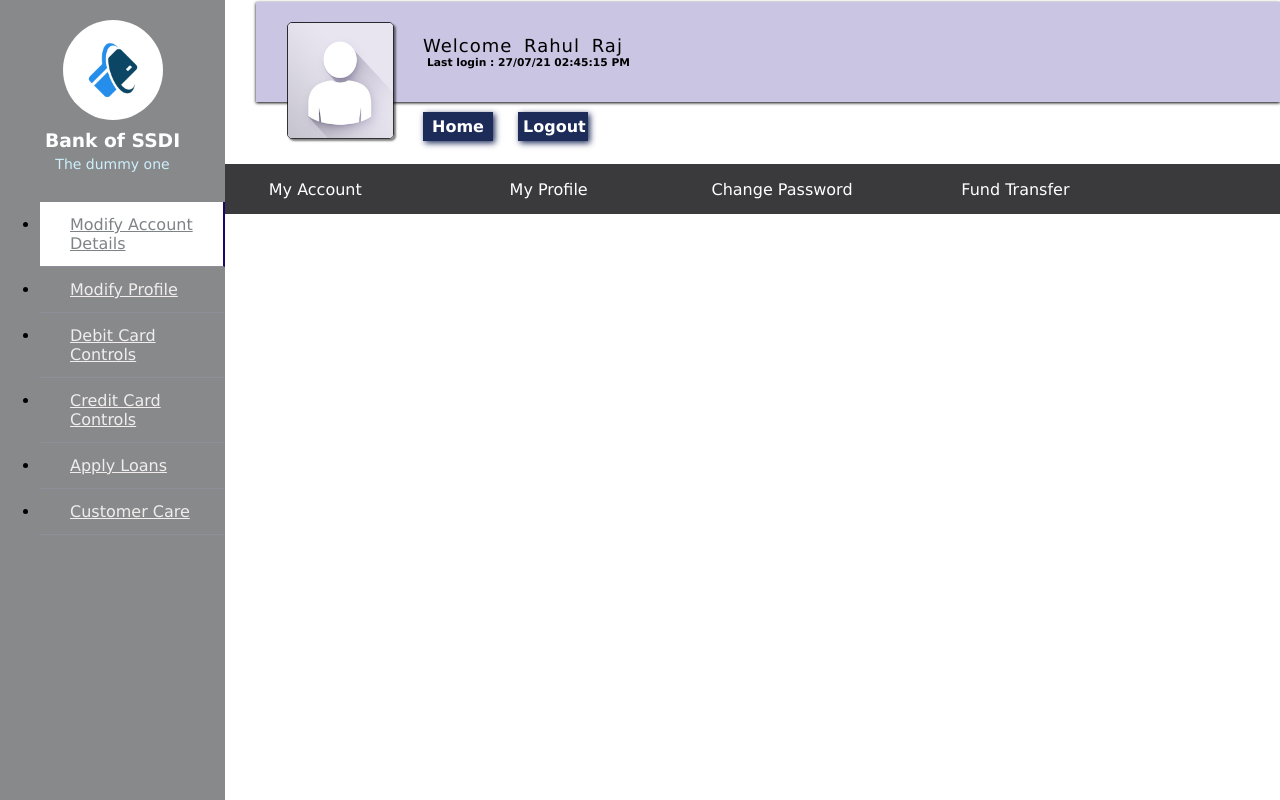
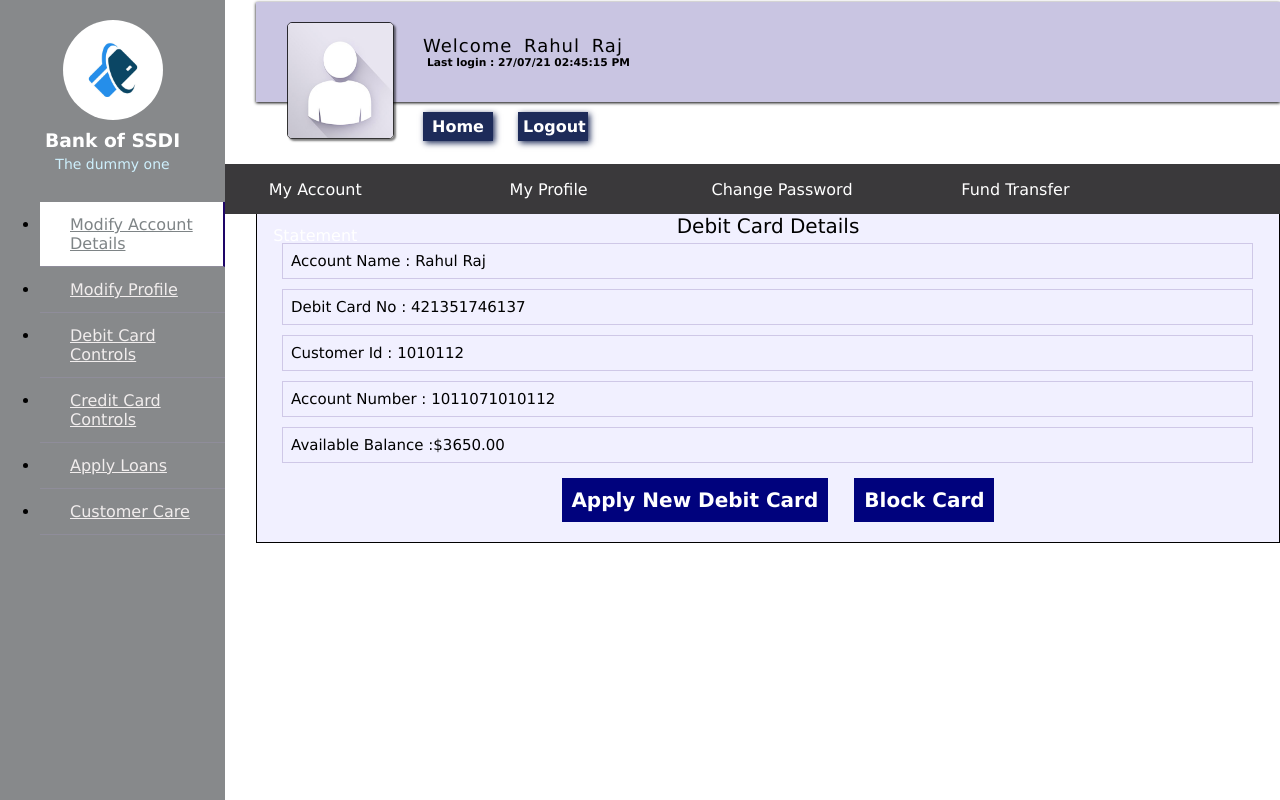
Before and after one commit to SaranChava/BankingSystem, a PHP site: page /debit_card.php in a window 1280 px wide. Run offline with PHP 8.4, Linux system fonts and the light colour scheme; a user stored in the database is signed in; data comes from the database, SQL or seed files in the repository.

Commit message:
Debit card and modify_acc

```diff
--- a/Code/css/style.css
+++ b/Code/css/style.css
@@ -1171,6 +1171,39 @@
   }
 
 
+/* ================================================ debit_card ==================================================== */
+.debit_card_container {
+  width: 80%;
+  margin-left:20%;
+}
+.debit_card_container .accdet {
+  background-color: #f1f0ff;
+  border: 1px solid black;
+  color: black;
+  text-align: center;
+  font-size: 20px;
+  padding: 10px 20px 10px 20px;
+}
+
+.debit_card_container .accdet label {
+  border: 1px solid rgba(71, 44, 134, 0.2);
+  /* //display: inline-block; */
+  padding: 8px;
+  float: left;
+  text-align: left;
+  margin: 5px;
+  width: 97%;
+
+  font-size: 15px;
+}
+
+.accdet input {
+  background-color: #00027d;
+  padding: 1%;
+  border: 0px;
+  color: white;
+  font-size: 2.5vh;
+}
 
 
 /* ================================================ customer_login ==================================================== */
@@ -2150,8 +2183,3 @@
 
 
 /* ================================================ cust_regfrm_confirm ==================================================== */
-
-.loans{
-  padding: 1%;
-  margin-left:20%;
-}
--- a/Code/debit_card.php
+++ b/Code/debit_card.php
@@ -17,6 +17,7 @@
         include 'customer_profile_sidebar.php';
         include 'customer_profile_header.php';
         ?>
+
         <?php
 
         if($_SESSION['customer_login'] == true)
@@ -27,6 +28,32 @@
             header('location:customer_login.php');
             }
         ?>
+        <?php
+        $cust_id= $_SESSION['customer_Id'];
+        include 'database_conn.php';
+        $sql="SELECT * FROM bank_customers where Customer_ID= '$cust_id' ";
+		$result = $conn->query($sql);
+        $row = $result->fetch_assoc();
+        $current_bal = $row['Current_Balance'];
+        ?>
+
+<div class="debit_card_container">
+
+    <br><br>
+    <div class="accdet">
+        <span class="heading">Debit Card Details</span><br>
+        <label>Account Name : <?php echo $_SESSION['Username']; ?></label>
+        <label>Debit Card No : <?php echo $_SESSION['Debit_Card_No']; ?></label>
+        <label>Customer Id : <?php echo $_SESSION['customer_Id']; ?></label>
+        <label>Account Number : <?php echo $_SESSION['Account_No']; ?></label>
+        <label>Available Balance :$<?php echo $current_bal; ?></label>
+        <a href="debit_card_form.php"><input type="button" name="pass-chng" value="Apply New Debit Card"></a>
+        <a href="debit_card_block.php"><input type="button" name="pass-chng" value="Block Card"></a>
+    </div>
+
+
+<br>
+</div>
 
     </body>
 </html>
```
Also changed, not shown: Code/debit_card_block.php (added, +31 -0 lines), Code/modify_acc_details.php (+48 -0 lines).
